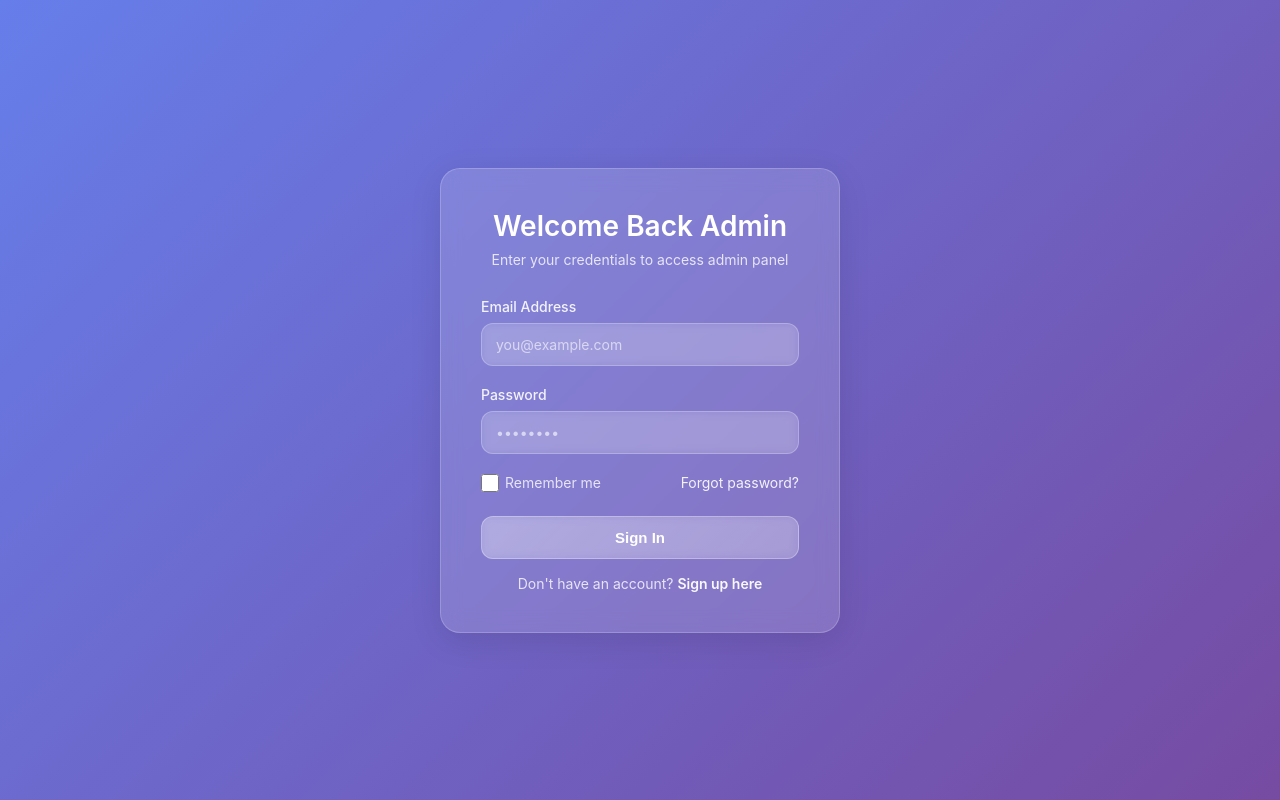
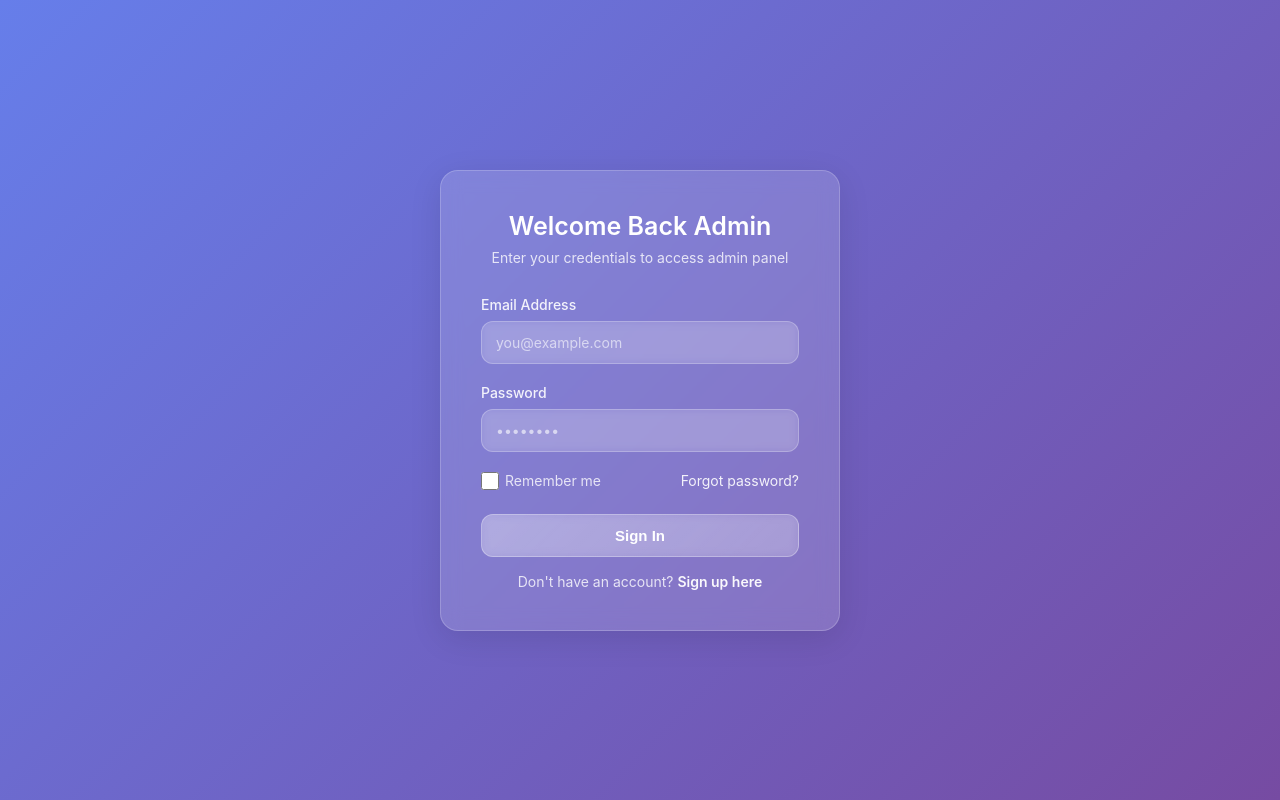
Before and after one commit to JOBIN456/agentic-job-search, a FastAPI app: template app/template/admin/adminlogin.html in a window 1280 px wide. Run offline with FastAPI, Linux system fonts and the light colour scheme; the template is opened without the code that fills it, so the values that code supplies are empty.

Commit message:
Update adminlogin.html

```diff
--- a/app/template/admin/adminlogin.html
+++ b/app/template/admin/adminlogin.html
@@ -23,7 +23,7 @@
 
         .login-container {
             background: rgba(255, 255, 255, 0.15);
-            border-radius: 20px;
+            border-radius: 18px;
             backdrop-filter: blur(10px);
             -webkit-backdrop-filter: blur(10px);
             border: 1px solid rgba(255, 255, 255, 0.2);
@@ -39,7 +39,7 @@
         }
 
         .login-header h1 {
-            font-size: 28px;
+            font-size: 25px;
             font-weight: 600;
             color: #ffffff;
             margin-bottom: 8px;
```
